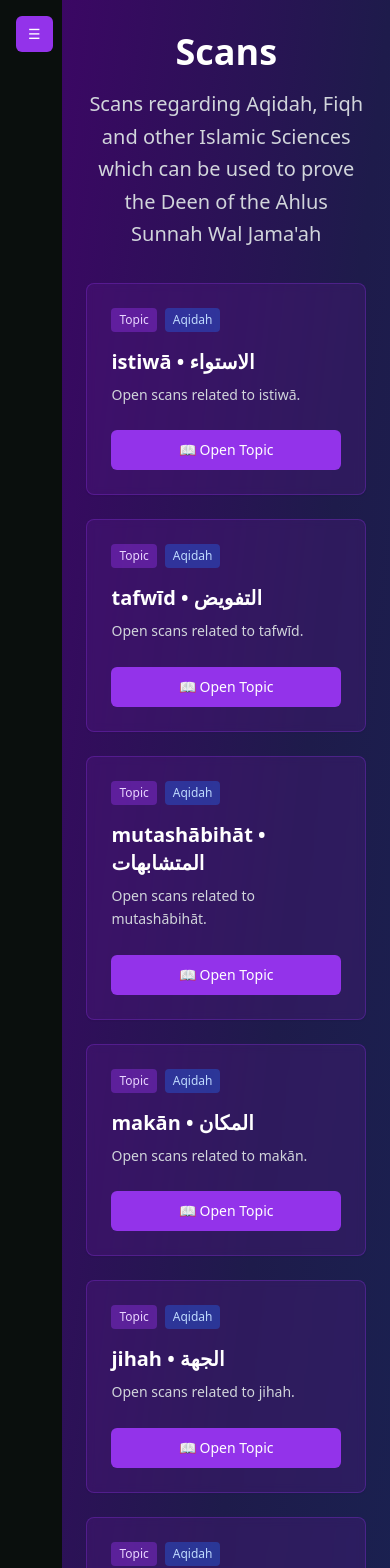
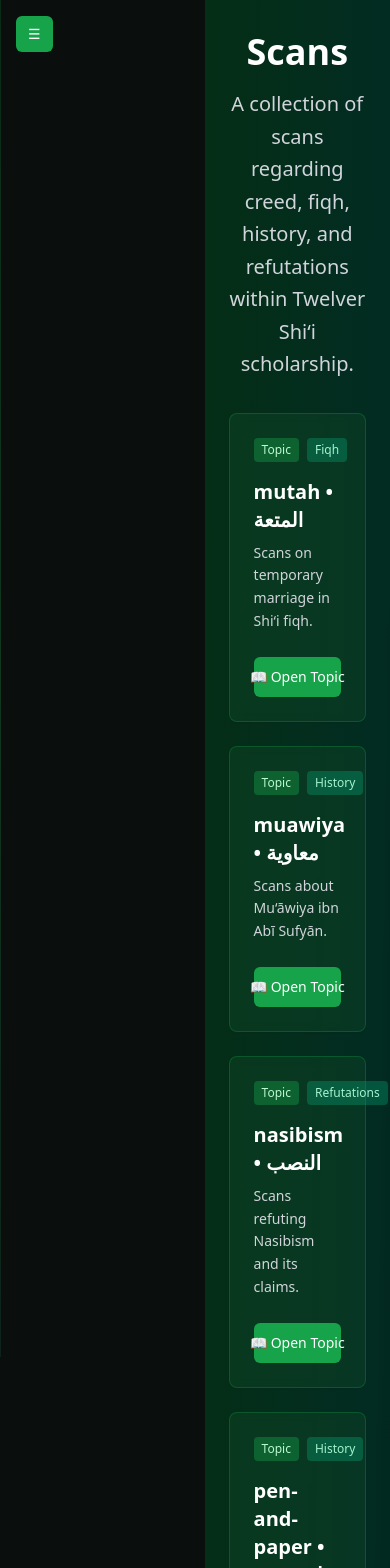
Before and after one commit to sxkez/jaafariyyah, a Next.js app: page /scans in a window 390 px wide. Shown: the top 1568 px of the page. Built offline with nearby package versions, Linux system fonts and the light colour scheme.

Commit message:
Updated UI to green theme and renamed to Al Jaafariyyah

```diff
--- a/src/app/layout.tsx
+++ b/src/app/layout.tsx
@@ -17,7 +17,7 @@ const geistMono = Geist_Mono({
 export const metadata: Metadata = {
   title: "𝘼𝙡 𝙅𝙖‘𝙛𝙖𝙧𝙞𝙮𝙮𝙖 (الجعفرية)",
   description:
-    "Where the light of Ja‘farī (Twelver Shi‘i) scholarship meets the inquisitive heart.",
+    "Ja‘farī (Twelver Shi‘i) scholarship that meets the inquisitive heart.",
   openGraph: {
     title: "Al Ja‘fariyya – Twelver Shi‘i Community",
     description:
--- a/src/app/page.tsx
+++ b/src/app/page.tsx
@@ -51,11 +51,8 @@ function HeroSection() {
   return (
     <section className="relative z-10 text-center px-6 py-20">
       <h1 className="text-6xl md:text-7xl font-bold text-white mb-4 leading-tight">
-        Welcome to
+        Al Ja'fariyyah
       </h1>
-      <h2 className="text-6xl md:text-7xl font-bold bg-gradient-to-r from-purple-300 via-blue-300 to-purple-300 bg-clip-text text-transparent mb-8 leading-tight">
-        Al Ja‘fariyya
-      </h2>
       <p className="text-xl text-gray-300 max-w-4xl mx-auto mb-12 leading-relaxed">
         Where the light of Ja‘farī (Twelver Shi‘i) scholarship meets the inquisitive heart.
         Learn, share, and connect around the Qur’an, the Sunnah of the Prophet ﷺ, and the teachings
--- a/src/app/scans/page.tsx
+++ b/src/app/scans/page.tsx
@@ -1,109 +1,62 @@
 import { Button } from "@/components/ui/button";
 import { Card, CardContent } from "@/components/ui/card";
 
-// Sample topic data based on the scraped content
+// 🔎 Full list of topics from your screenshots
 const scanTopics = [
-  {
-    id: 1,
-    term: "istiwā",
-    arabic: "الاستواء",
-    description: "Open scans related to istiwā.",
-    category: "Aqidah"
-  },
-  {
-    id: 2,
-    term: "tafwīd",
-    arabic: "التفويض",
-    description: "Open scans related to tafwīd.",
-    category: "Aqidah"
-  },
-  {
-    id: 3,
-    term: "mutashābihāt",
-    arabic: "المتشابهات",
-    description: "Open scans related to mutashābihāt.",
-    category: "Aqidah"
-  },
-  {
-    id: 4,
-    term: "makān",
-    arabic: "المكان",
-    description: "Open scans related to makān.",
-    category: "Aqidah"
-  },
-  {
-    id: 5,
-    term: "jihah",
-    arabic: "الجهة",
-    description: "Open scans related to jihah.",
-    category: "Aqidah"
-  },
-  {
-    id: 6,
-    term: "kalāmullāh",
-    arabic: "كلام الله",
-    description: "Open scans related to kalāmullāh.",
-    category: "Aqidah"
-  },
-  {
-    id: 7,
-    term: "īmān",
-    arabic: "الإيمان",
-    description: "Open scans related to īmān.",
-    category: "Aqidah"
-  },
-  {
-    id: 8,
-    term: "'ulūww",
-    arabic: "العلو",
-    description: "Open scans related to 'ulūww.",
-    category: "Aqidah"
-  },
-  {
-    id: 9,
-    term: "ṣifāt",
-    arabic: "الصفات",
-    description: "Open scans related to ṣifāt.",
-    category: "Aqidah"
-  },
-  {
-    id: 10,
-    term: "jism",
-    arabic: "الجسم",
-    description: "Open scans related to jism.",
-    category: "Aqidah"
-  }
+  { id: 1, term: "mutah", arabic: "المتعة", description: "Scans on temporary marriage in Shi‘i fiqh.", category: "Fiqh" },
+  { id: 2, term: "muawiya", arabic: "معاوية", description: "Scans about Mu‘āwiya ibn Abī Sufyān.", category: "History" },
+  { id: 3, term: "nasibism", arabic: "النصب", description: "Scans refuting Nasibism and its claims.", category: "Refutations" },
+  { id: 4, term: "pen-and-paper", arabic: "قلم وورق", description: "Scans on the ‘pen and paper’ incident before the Prophet’s (ﷺ) death.", category: "History" },
+  { id: 5, term: "sahih-al-copium", arabic: "صحيح", description: "Critical scans on Sunni Ṣaḥīḥ collections.", category: "Hadith" },
+  { id: 6, term: "shia-refutations", arabic: "الردود على الشيعة", description: "Scans addressing anti-Shī‘ī refutations.", category: "Debates" },
+  { id: 7, term: "shia-salat", arabic: "صلاة الشيعة", description: "Scans proving the Shī‘ī format of ṣalāt.", category: "Fiqh" },
+  { id: 8, term: "shia-states", arabic: "الدول الشيعية", description: "Scans on historical Shī‘ī states and dynasties.", category: "History" },
+  { id: 9, term: "succession-of-ali", arabic: "خلافة علي", description: "Scans proving Imām ‘Alī’s rightful succession.", category: "Imamate" },
+  { id: 10, term: "tabarra", arabic: "التبرأ", description: "Scans on the doctrine of tabarrā’ (disassociation).", category: "Aqidah" },
+  { id: 11, term: "tabuk", arabic: "تبوك", description: "Scans about the expedition of Tabūk.", category: "History" },
+  { id: 12, term: "tahrif", arabic: "التحريف", description: "Scans refuting Qur’an distortion claims.", category: "Aqidah" },
+  { id: 13, term: "tajseem", arabic: "التجسيم", description: "Scans refuting anthropomorphism.", category: "Theology" },
+  { id: 14, term: "tawassul", arabic: "التوسل", description: "Scans supporting tawassul through Ahl al-Bayt (a).", category: "Spirituality" },
+  { id: 15, term: "tawhid", arabic: "التوحيد", description: "Scans affirming true monotheism.", category: "Aqidah" },
+  { id: 16, term: "taqiyya", arabic: "التقية", description: "Scans on precautionary dissimulation (taqiyya).", category: "Theology" },
+  { id: 17, term: "umar", arabic: "عمر", description: "Scans on the life and controversies of ‘Umar ibn al-Khaṭṭāb.", category: "History" },
+  { id: 18, term: "muhammad", arabic: "محمد", description: "Scans about the Prophet Muḥammad ﷺ in Shī‘ī sources.", category: "Seerah" },
+  { id: 19, term: "abu-bakr", arabic: "أبو بكر", description: "Scans on Abū Bakr and leadership after the Prophet.", category: "History" },
+  { id: 20, term: "abu-hurayra", arabic: "أبو هريرة", description: "Scans evaluating Abū Hurayrah’s narrations.", category: "Hadith" },
+  { id: 21, term: "adalat-al-sahaba", arabic: "عدالة الصحابة", description: "Scans critiquing the doctrine of universal justice of companions.", category: "Theology" },
+  { id: 22, term: "aisha", arabic: "عائشة", description: "Scans on ‘Ā’isha’s role in history and politics.", category: "History" },
+  { id: 23, term: "ali-b-abi-talib", arabic: "علي بن أبي طالب", description: "Scans on Imām ‘Alī ibn Abī Ṭālib (a).", category: "Imamate" },
+  { id: 24, term: "maghazi", arabic: "المغازي", description: "Scans related to early battles and expeditions.", category: "History" },
+  { id: 25, term: "ali-in-the-quran", arabic: "علي في القرآن", description: "Scans on verses of Qur’an proving ‘Alī’s wilayah.", category: "Quran" },
+  { id: 26, term: "fatimiyya", arabic: "الفاطمية", description: "Scans on Sayyida Fāṭima (a) and Fadak issue.", category: "History" },
+  { id: 27, term: "fiqh", arabic: "الفقه", description: "Scans covering jurisprudence (fiqh).", category: "Fiqh" },
+  { id: 28, term: "gen-one", arabic: "الجيل الأول", description: "Scans on the first generation after the Prophet.", category: "History" },
+  { id: 29, term: "gen-two", arabic: "الجيل الثاني", description: "Scans on the second generation of Muslims.", category: "History" },
+  { id: 30, term: "hasan-b-ali", arabic: "الحسن بن علي", description: "Scans on Imām al-Ḥasan ibn ‘Alī (a).", category: "Imamate" },
+  { id: 31, term: "husayn-b-ali", arabic: "الحسين بن علي", description: "Scans on Imām al-Ḥusayn (a) and Karbala.", category: "History" },
+  { id: 32, term: "historians-narrators", arabic: "المؤرخون والرواة", description: "Scans evaluating historians and narrators.", category: "Hadith" },
+  { id: 33, term: "ibn-taymiyya", arabic: "ابن تيمية", description: "Scans critiquing Ibn Taymiyyah’s views.", category: "Refutations" },
+  { id: 34, term: "imamate", arabic: "الإمامة", description: "Scans proving Imamate as a fundamental of religion.", category: "Aqidah" },
+  { id: 35, term: "imam-mahdi", arabic: "الإمام المهدي", description: "Scans on the awaited Imām al-Mahdī (a).", category: "Imamate" },
+  { id: 36, term: "imams", arabic: "الأئمة", description: "Scans on the Twelve Imāms (a).", category: "Imamate" }
 ];
 
 // TopicCard component
 function TopicCard({ topic }: { topic: typeof scanTopics[0] }) {
   return (
-    <Card className="bg-purple-900/30 border-purple-600/30 backdrop-blur-sm hover:bg-purple-900/40 transition-all duration-300">
+    <Card className="bg-green-900/30 border-green-600/30 backdrop-blur-sm hover:bg-green-900/40 transition-all duration-300">
       <CardContent className="p-6">
         <div className="flex items-center justify-between mb-4">
           <div className="flex items-center gap-2">
-            <span className="bg-purple-600/40 text-purple-200 text-xs px-2 py-1 rounded">
-              Topic
-            </span>
-            <span className="bg-blue-600/40 text-blue-200 text-xs px-2 py-1 rounded">
-              {topic.category}
-            </span>
+            <span className="bg-green-600/40 text-green-200 text-xs px-2 py-1 rounded">Topic</span>
+            <span className="bg-emerald-600/40 text-emerald-200 text-xs px-2 py-1 rounded">{topic.category}</span>
           </div>
         </div>
-
         <h3 className="text-white font-bold text-xl mb-2">
           {topic.term} • {topic.arabic}
         </h3>
-
-        <p className="text-gray-300 text-sm mb-6 leading-relaxed">
-          {topic.description}
-        </p>
-
-        <Button
-          className="w-full bg-purple-600 hover:bg-purple-700 text-white py-3"
-        >
-          📖 Open Topic
-        </Button>
+        <p className="text-gray-300 text-sm mb-6 leading-relaxed">{topic.description}</p>
+        <Button className="w-full bg-green-600 hover:bg-green-700 text-white py-3">📖 Open Topic</Button>
       </CardContent>
     </Card>
   );
@@ -111,16 +64,13 @@ function TopicCard({ topic }: { topic: typeof scanTopics[0] }) {
 
 export default function ScansPage() {
   return (
-    <div className="min-h-screen bg-gradient-to-br from-purple-950 via-indigo-950 to-blue-950">
+    <div className="min-h-screen bg-gradient-to-br from-green-950 via-emerald-950 to-black">
       <div className="container mx-auto px-6 py-8">
         {/* Main Title */}
         <div className="text-center mb-8">
-          <h1 className="text-4xl md:text-5xl font-bold text-white mb-4">
-            Scans
-          </h1>
+          <h1 className="text-4xl md:text-5xl font-bold text-white mb-4">Scans</h1>
           <p className="text-xl text-gray-300 max-w-4xl mx-auto leading-relaxed">
-            Scans regarding Aqidah, Fiqh and other Islamic Sciences which can be used
-            to prove the Deen of the Ahlus Sunnah Wal Jama'ah
+            A collection of scans regarding creed, fiqh, history, and refutations within Twelver Shi‘i scholarship.
           </p>
         </div>
 
@@ -132,27 +82,14 @@ export default function ScansPage() {
         </div>
 
         {/* Footer */}
-        <div className="text-center pt-8 border-t border-purple-600/30">
+        <div className="text-center pt-8 border-t border-green-600/30">
           <div className="flex items-center justify-center gap-3 mb-6">
-            <div className="w-8 h-8 bg-gradient-to-br from-purple-400 to-purple-600 rounded-full flex items-center justify-center border border-purple-300">
+            <div className="w-8 h-8 bg-gradient-to-br from-green-400 to-green-600 rounded-full flex items-center justify-center border border-green-300">
               <div className="text-white text-xs">☪</div>
             </div>
-            <span className="text-white font-semibold text-lg">𝘼𝙡 𝙃𝙖𝙣𝙖𝙛𝙞𝙮𝙮𝙖</span>
+            <span className="text-white font-semibold text-lg">𝘼𝙡 𝙅𝙖‘𝙛𝙖𝙧𝙞𝙮𝙮𝙖</span>
           </div>
-          <p className="text-gray-300 italic">
-            "When a hadith is authentic, then that is my madhab."
-          </p>
-          <div className="flex justify-center gap-6 mt-4">
-            <Button variant="ghost" size="sm" className="text-purple-300 hover:text-white">
-              Discord
-            </Button>
-            <Button variant="ghost" size="sm" className="text-purple-300 hover:text-white">
-              TikTok
-            </Button>
-            <Button variant="ghost" size="sm" className="text-purple-300 hover:text-white">
-              Instagram
-            </Button>
-          </div>
+          <p className="text-gray-300 italic">“May Allah have mercy on the one who revives our affair.” — Imām Ja‘far al-Ṣādiq (a)</p>
         </div>
       </div>
     </div>
--- a/src/components/Sidebar.tsx
+++ b/src/components/Sidebar.tsx
@@ -7,21 +7,18 @@ import { Button } from "@/components/ui/button";
 import { useAuth } from "@/contexts/AuthContext";
 import { AuthModal } from "@/components/AuthModal";
 
-// Discord invite link - replace with actual Al Hanafiyya Discord invite
-const DISCORD_INVITE_URL = "https://discord.gg/hanafiyya"; // You'll need to replace this with the real invite link
+// Discord invite link – replace with your real Jaafariyyah invite
+const DISCORD_INVITE_URL = "https://discord.gg/jaafariyyah";
 
 // Starfield background component for sidebar with deterministic positions
 function SidebarStarField() {
-  // Generate deterministic star positions
   const stars = Array.from({ length: 50 }, (_, i) => {
-    // Simple seeded random using index
     const x = (i * 73 + 23) % 100;
     const y = (i * 137 + 47) % 100;
     const size = ((i * 19) % 10) > 8 ? 2 : 1;
     const opacity = 0.3 + ((i * 29) % 30) / 100;
     const delay = (i * 43) % 3;
     const duration = 2 + ((i * 17) % 20) / 10;
-
     return { x, y, size, opacity, delay, duration };
   });
 
@@ -50,10 +47,10 @@ function SidebarStarField() {
 function Logo() {
   return (
     <div className="flex items-center gap-3">
-      <div className="w-8 h-8 bg-gradient-to-br from-purple-400 to-purple-600 rounded-full flex items-center justify-center border border-purple-300">
+      <div className="w-8 h-8 bg-gradient-to-br from-green-400 to-green-600 rounded-full flex items-center justify-center border border-green-300">
         <div className="text-white text-xs">☪</div>
       </div>
-      <span className="text-white font-semibold text-lg">𝘼𝙡 𝙃𝙖𝙣𝙖𝙛𝙞𝙮𝙮𝙖</span>
+      <span className="text-white font-semibold text-lg">𝘼𝙡 𝙅𝙖𝙖𝙛𝙖𝙧𝙞𝙮𝙮𝙖𝙝</span>
     </div>
   );
 }
@@ -69,7 +66,7 @@ function UserProfile() {
     <div className="relative">
       <button
         onClick={() => setShowDropdown(!showDropdown)}
-        className="flex items-center gap-3 w-full p-3 rounded-lg hover:bg-purple-800/30 transition-colors"
+        className="flex items-center gap-3 w-full p-3 rounded-lg hover:bg-green-800/30 transition-colors"
       >
         <img
           src={user.avatar}
@@ -84,7 +81,7 @@ function UserProfile() {
       </button>
 
       {showDropdown && (
-        <div className="absolute bottom-full left-0 right-0 mb-2 bg-purple-900/90 rounded-lg border border-purple-600/30 backdrop-blur-sm">
+        <div className="absolute bottom-full left-0 right-0 mb-2 bg-green-900/90 rounded-lg border border-green-600/30 backdrop-blur-sm">
           <div className="p-3">
             <p className="text-white text-sm font-medium mb-1">{user.name}</p>
             <p className="text-gray-400 text-xs mb-2">{user.email}</p>
@@ -100,7 +97,7 @@ function UserProfile() {
               }}
               variant="ghost"
               size="sm"
-              className="w-full text-left justify-start text-purple-300 hover:text-white hover:bg-purple-800/50"
+              className="w-full text-left justify-start text-green-300 hover:text-white hover:bg-green-800/50"
             >
               🚪 Logout
             </Button>
@@ -112,42 +109,12 @@ function UserProfile() {
 }
 
 const navigationItems = [
-  {
-    href: "/",
-    label: "Home",
-    icon: "🏠",
-    description: "Welcome & Community"
-  },
-  {
-    href: "/books/",
-    label: "Library",
-    icon: "📚",
-    description: "Curated Islamic Texts"
-  },
-  {
-    href: "/videos/",
-    label: "Lessons",
-    icon: "🎥",
-    description: "Featured Lectures"
-  },
-  {
-    href: "/forum/",
-    label: "Forum",
-    icon: "💬",
-    description: "Community Discussions"
-  },
-  {
-    href: "/scans/",
-    label: "Scans",
-    icon: "📄",
-    description: "Islamic Sciences"
-  },
-  {
-    href: "/about/",
-    label: "About Us",
-    icon: "ℹ️",
-    description: "Our Community"
-  }
+  { href: "/", label: "Home", icon: "🏠", description: "Welcome & Community" },
+  { href: "/books/", label: "Library", icon: "📚", description: "Curated Shi‘i Texts" },
+  { href: "/videos/", label: "Lessons", icon: "🎥", description: "Featured Lectures" },
+  { href: "/forum/", label: "Forum", icon: "💬", description: "Community Discussions" },
+  { href: "/scans/", label: "Scans", icon: "📄", description: "Islamic Sciences" },
+  { href: "/about/", label: "About Us", icon: "ℹ️", description: "Our Community" }
 ];
 
 export function Sidebar() {
@@ -161,8 +128,8 @@ export function Sidebar() {
       setShowAuthModal(true);
       return;
     }
-    window.open(DISCORD_INVITE_URL, '_blank', 'noopener,noreferrer');
-    setIsOpen(false); // Close mobile menu
+    window.open(DISCORD_INVITE_URL, "_blank", "noopener,noreferrer");
+    setIsOpen(false);
   };
 
   const handleAuth = (userData: { name: string; email: string }) => {
@@ -174,7 +141,7 @@ export function Sidebar() {
       {/* Mobile Menu Button */}
       <Button
         onClick={() => setIsOpen(!isOpen)}
-        className="fixed top-4 left-4 z-50 md:hidden bg-purple-600 hover:bg-purple-700 text-white"
+        className="fixed top-4 left-4 z-50 md:hidden bg-green-600 hover:bg-green-700 text-white"
         size="sm"
       >
         {isOpen ? "✕" : "☰"}
@@ -183,10 +150,10 @@ export function Sidebar() {
       {/* Sidebar */}
       <div
         className={`
-          fixed md:static top-0 left-0 h-full w-80 bg-gradient-to-b from-purple-950 via-indigo-950 to-blue-950
+          fixed md:static top-0 left-0 h-full w-80 bg-gradient-to-b from-green-950 via-green-900 to-gray-900
           transform transition-transform duration-300 ease-in-out z-40
           ${isOpen ? "translate-x-0" : "-translate-x-full md:translate-x-0"}
-          border-r border-purple-600/30 relative overflow-hidden
+          border-r border-green-600/30 relative overflow-hidden
         `}
       >
         <SidebarStarField />
@@ -206,14 +173,14 @@ export function Sidebar() {
             </div>
           ) : (
             <div className="mb-6">
-              <div className="bg-purple-800/20 rounded-lg p-4 border border-purple-600/30">
+              <div className="bg-green-800/20 rounded-lg p-4 border border-green-600/30">
                 <p className="text-white text-sm mb-3">
-                  Join our community to access exclusive content and connect with fellow scholars.
+                  Join our community to access exclusive content and connect with fellow students of knowledge.
                 </p>
                 <Button
                   onClick={() => setShowAuthModal(true)}
                   size="sm"
-                  className="w-full bg-purple-600 hover:bg-purple-700 text-white"
+                  className="w-full bg-green-600 hover:bg-green-700 text-white"
                 >
                   Login / Sign Up
                 </Button>
@@ -225,7 +192,9 @@ export function Sidebar() {
           <nav className="flex-1">
             <ul className="space-y-4">
               {navigationItems.map((item) => {
-                const isActive = pathname === item.href || (item.href !== "/" && pathname.startsWith(item.href.replace(/\/$/, "")));
+                const isActive =
+                  pathname === item.href ||
+                  (item.href !== "/" && pathname.startsWith(item.href.replace(/\/$/, "")));
                 return (
                   <li key={item.href}>
                     <Link
@@ -235,8 +204,8 @@ export function Sidebar() {
                         block p-4 rounded-lg transition-all duration-300 group
                         ${
                           isActive
-                            ? "bg-purple-600/40 border border-purple-400/50"
-                            : "hover:bg-purple-800/30 border border-transparent hover:border-purple-600/30"
+                            ? "bg-green-600/40 border border-green-400/50"
+                            : "hover:bg-green-800/30 border border-transparent hover:border-green-600/30"
                         }
                       `}
                     >
@@ -260,7 +229,7 @@ export function Sidebar() {
           <div className="mt-8">
             <Button
               onClick={handleDiscordJoin}
-              className="w-full bg-purple-600 hover:bg-purple-700 text-white py-3 transition-all duration-300"
+              className="w-full bg-green-600 hover:bg-green-700 text-white py-3 transition-all duration-300"
             >
               👥 {isAuthenticated ? "Join Our Discord" : "Login to Join Discord"}
             </Button>
@@ -269,7 +238,7 @@ export function Sidebar() {
           {/* Footer Quote */}
           <div className="mt-6 text-center">
             <p className="text-gray-300 text-sm italic leading-relaxed">
-              "When a hadith is authentic, then that is my madhab."
+              “May Allah have mercy on the one who revives our affair.” — Imām Ja‘far al-Ṣādiq (a)
             </p>
           </div>
         </div>
```
Also changed, not shown: src/app/about/page.tsx (+19 -19 lines), src/app/books/page.tsx (+113 -86 lines), src/app/videos/page.tsx (+89 -56 lines), src/components/AuthModal.tsx (+33 -43 lines).
